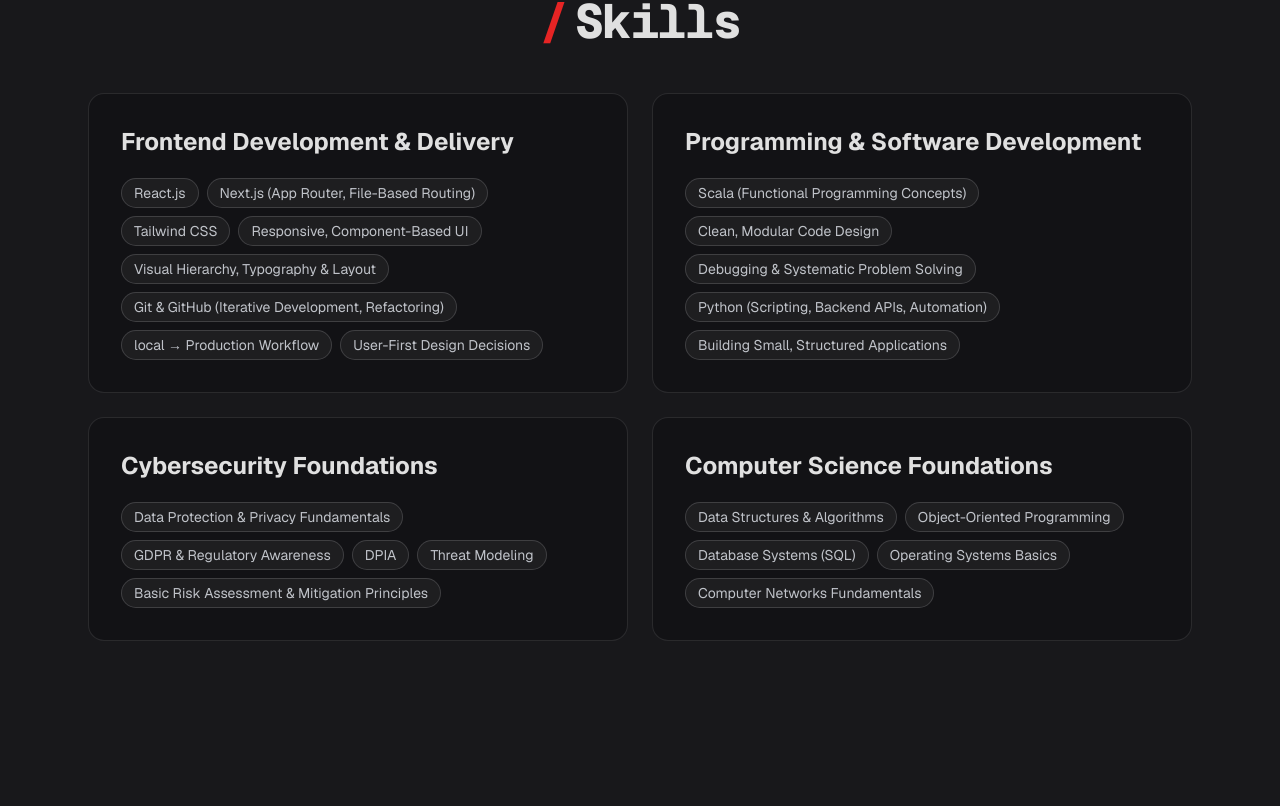
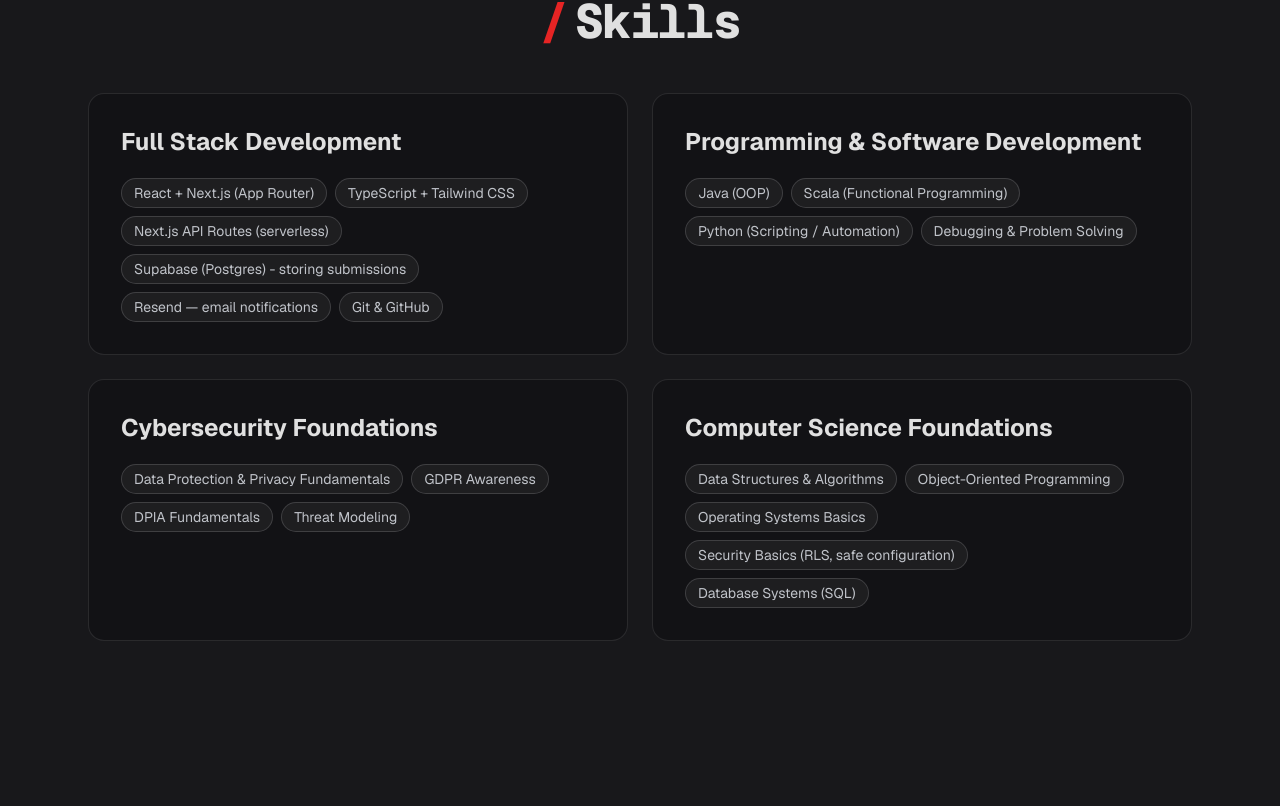
Before and after one commit to Xekyute/Web-Portfolio, a Next.js app: page / in a window 1280 px wide. Shown: the part 1594-2400 px from the top of the page. Built offline with nearby package versions, Linux system fonts and the light colour scheme.

Commit message:
Update page.tsx

```diff
--- a/src/app/page.tsx
+++ b/src/app/page.tsx
@@ -113,27 +113,24 @@
 
           <div className="mt-12 grid gap-6 md:grid-cols-2">
             <SkillCard
-              title="Frontend Development & Delivery"
+              title="Full Stack Development"
               items={[
-                "React.js",
-                "Next.js (App Router, File-Based Routing)",
-                "Tailwind CSS",
-                "Responsive, Component-Based UI",
-                "Visual Hierarchy, Typography & Layout",
-                "Git & GitHub (Iterative Development, Refactoring)",
-                "local → Production Workflow",
-                "User-First Design Decisions",
+                "React + Next.js (App Router)",
+                "TypeScript + Tailwind CSS",
+                "Next.js API Routes (serverless)",
+                "Supabase (Postgres) - storing submissions",
+                "Resend — email notifications",
+                "Git & GitHub",
               ]}
             />
 
             <SkillCard
               title="Programming & Software Development"
               items={[
-                "Scala (Functional Programming Concepts)",
-                "Clean, Modular Code Design",
-                "Debugging & Systematic Problem Solving",
-                "Python (Scripting, Backend APIs, Automation)",
-                "Building Small, Structured Applications",
+                "Java (OOP)",
+                "Scala (Functional Programming)",
+                "Python (Scripting / Automation)",
+                "Debugging & Problem Solving",
               ]}
             />
 
@@ -141,10 +138,9 @@
               title="Cybersecurity Foundations"
               items={[
                 "Data Protection & Privacy Fundamentals",
-                "GDPR & Regulatory Awareness",
-                "DPIA",
+                "GDPR Awareness",
+                "DPIA Fundamentals",
                 "Threat Modeling",
-                "Basic Risk Assessment & Mitigation Principles",
               ]}
             />
 
@@ -153,9 +149,9 @@
               items={[
                 "Data Structures & Algorithms",
                 "Object-Oriented Programming",
+                "Operating Systems Basics",
+                "Security Basics (RLS, safe configuration)",
                 "Database Systems (SQL)",
-                "Operating Systems Basics",
-                "Computer Networks Fundamentals",
               ]}
             />
           </div>
@@ -208,7 +204,7 @@
         </div>
 
         {/* Form wrapper */}
-        <div className="mt-12 mx-auto max-w-3xl">
+        <div className="mt-12 container mx-auto max-w-3xl px-4 md:px-6">
           <ContactForm />
         </div>
 
```
